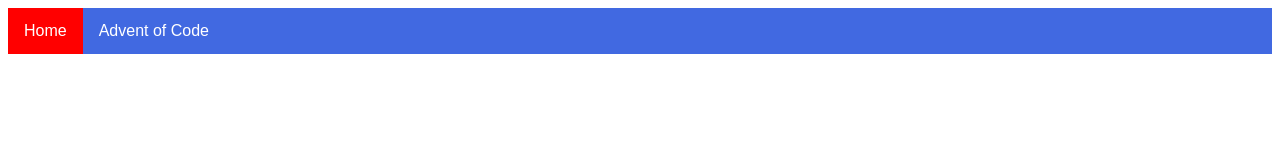
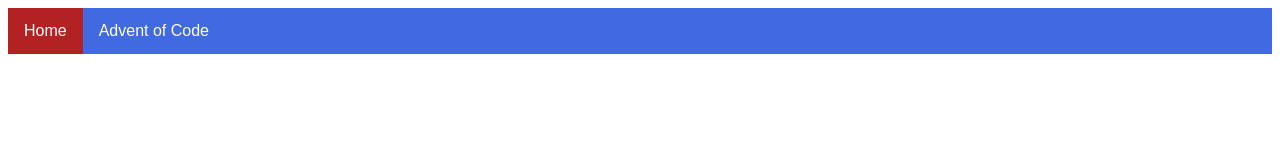
Before and after one commit to Evhane373/Evhane373.github.io, a plain HTML site: page navbar/navbar.html in a window 1280 px wide. In both pictures the pointer is over the link "Home". Drawn offline with Linux system fonts and the light colour scheme.

Commit message:
Update navbar.css

```diff
--- a/navbar/navbar.css
+++ b/navbar/navbar.css
@@ -34,7 +34,7 @@
 
 /* Add a red background color to navbar links on hover */
 .navbar a:hover, .dropdown:hover .dropbtn {
-  background-color: red;
+  background-color: firebrick;
 }
 
 /* Dropdown content (hidden by default) */
```
